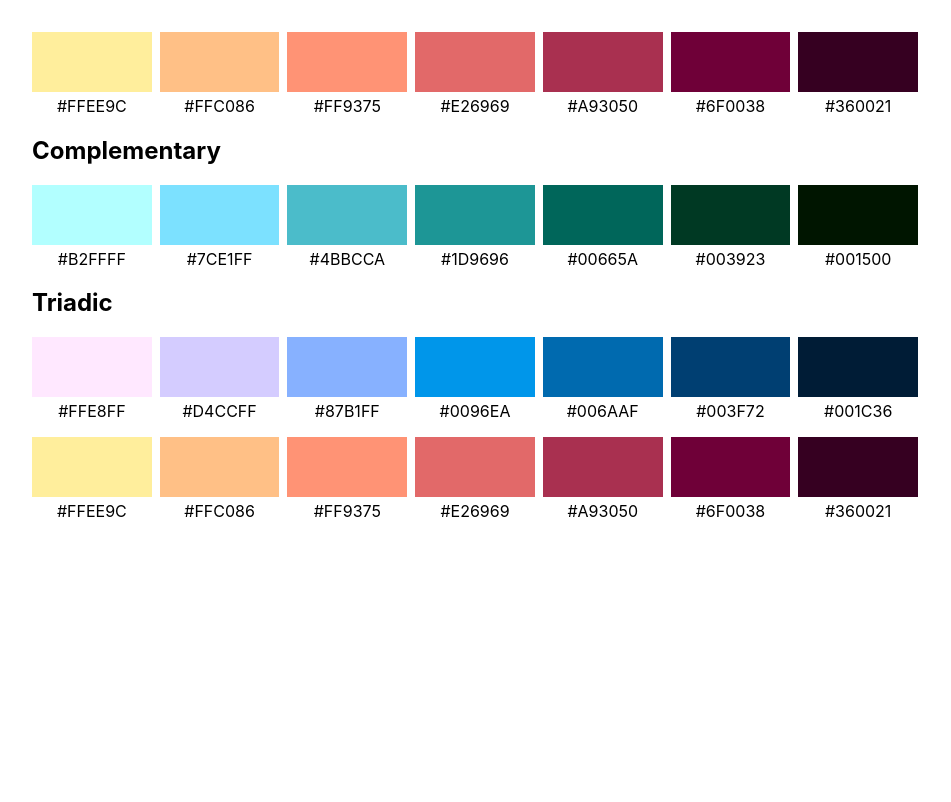
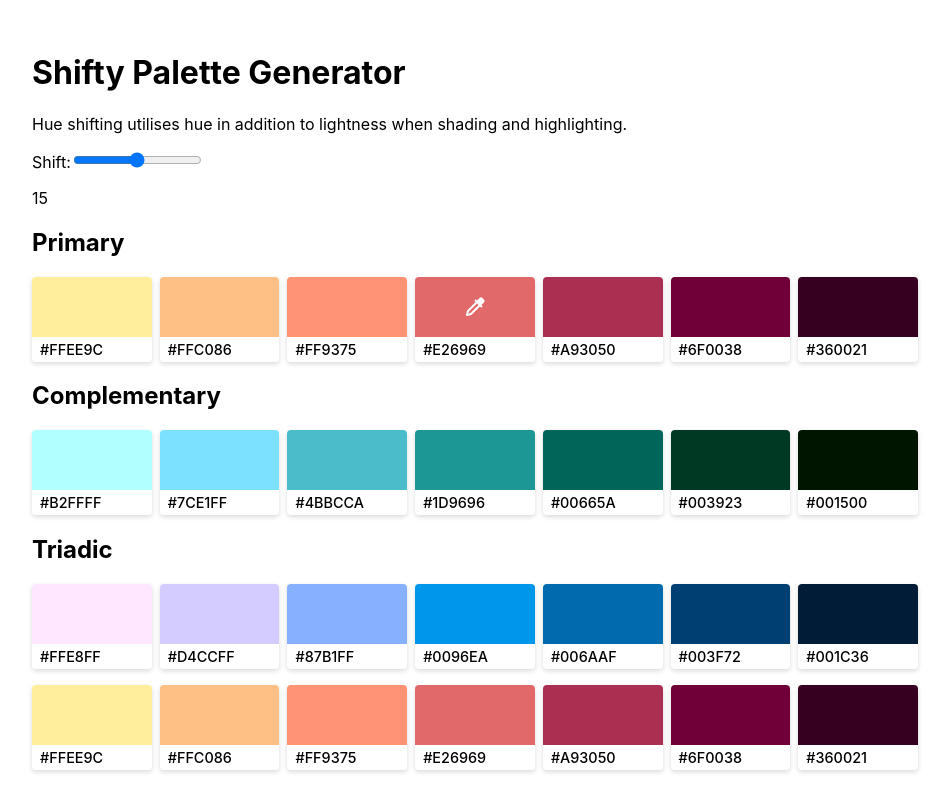
Before and after one commit to joannahosking/palette-generator, a React (Create React App) app: page / in a window 1280 px wide. Shown: the whole page, without its empty margins (0-951 px from the left). Built offline with nearby package versions, Linux system fonts and the light colour scheme.

Commit message:
added shift slider and copy function, some styling

```diff
--- a/src/App.js
+++ b/src/App.js
@@ -6,6 +6,7 @@ import "./sass/App.scss";
 
 function App() {
   const [primary, setPrimary] = useState("#e26969");
+  const [shift, setShift] = useState(15);
 
   useEffect(() => {
     console.log(primary);
@@ -13,11 +14,20 @@ function App() {
 
   return (
     <div className="App">
-      <Primary primary={primary} setPrimary={setPrimary} />
+      <h1>Shifty Palette Generator</h1>
+      <p>Hue shifting utilises hue in addition to lightness when shading and highlighting. </p>
+      <div className="shift-slider">
+        <label>Shift:</label>
+        <input type="range" min="0" max="30" value={shift} onChange={(e) => setShift(e.target.value)} />
+        <p>{shift}</p>
+      </div>
+      <h2>Primary</h2>
+      <p></p>
+      <Primary primary={primary} setPrimary={setPrimary} shift={shift} />
       <h2>Complementary</h2>
-      <Complementary primary={primary} />
+      <Complementary primary={primary} shift={shift} />
       <h2>Triadic</h2>
-      <Triadic primary={primary} />
+      <Triadic primary={primary} shift={shift} />
     </div>
   );
 }
--- /dev/null
+++ b/src/components/Swatch.js
@@ -0,0 +1,18 @@
+import chroma from "chroma-js";
+
+const Swatch = (props) => {
+  const { color } = { ...props };
+  let textColor = chroma(color).lch()[0] < 65 ? 'white' : '';
+
+  return (
+    <div className="swatch">
+      <div
+        style={{ backgroundColor: color, color: textColor }}
+        onClick={() => {navigator.clipboard.writeText(color)}}
+      />
+      <label>{color}</label>
+    </div>
+  );
+};
+
+export default Swatch;
--- a/src/helpers/generate.js
+++ b/src/helpers/generate.js
@@ -9,7 +9,7 @@ export const map = (n, start1, end1, start2, end2) => {
   return ((n - start1) / (end1 - start1)) * (end2 - start2) + start2;
 };
 
-export const createPalette = (primary) => {
+export const createPalette = (primary, shift) => {
   const primaryLch = chroma(primary).lch();
   const base = {
     l: primaryLch[0],
@@ -18,7 +18,7 @@ export const createPalette = (primary) => {
   };
   const minLightness = 1;
   const maxLightness = 99;
-  const hueStep = 15;
+  const hueStep = shift;
   const newPalette = [base];
 
   for (let i = 1; i < 4; i++) {
--- a/src/index.css
+++ b/src/index.css
@@ -5,6 +5,7 @@ body {
     sans-serif;
   -webkit-font-smoothing: antialiased;
   -moz-osx-font-smoothing: grayscale;
+  background: white;
 }
 
 code {
--- a/src/palettes/Complementary.js
+++ b/src/palettes/Complementary.js
@@ -1,50 +1,24 @@
 import { useState, useEffect } from "react";
-import chroma from "chroma-js";
+import Swatch from '../components/Swatch';
 import { createPalette, getComplementary } from "../helpers/generate";
 
 const Complementary = (props) => {
-  const { primary } = { ...props };
-  const [complementaryPalette, setComplementaryPalette] = useState(createPalette(getComplementary(primary)));
+  const { primary,shift } = { ...props };
+  const [complementaryPalette, setComplementaryPalette] = useState(createPalette(getComplementary(primary), shift));
 
   useEffect(() => {
-    setComplementaryPalette(createPalette(getComplementary(primary)));
-  }, [primary]);
+    setComplementaryPalette(createPalette(getComplementary(primary), shift));
+  }, [primary, shift]);
 
   return (
     <div className="palette">
-      <div className="swatch">
-        <div style={{ backgroundColor: complementaryPalette[0] }} />
-        <label>{chroma(complementaryPalette[0]).hex()}</label>
-      </div>
-      <div className="swatch">
-        <div style={{ backgroundColor: complementaryPalette[1] }} />
-        <label>{chroma(complementaryPalette[1]).hex()}</label>
-      </div>
-
-      <div className="swatch">
-        <div style={{ backgroundColor: complementaryPalette[2] }} />
-        <label>{chroma(complementaryPalette[2]).hex()}</label>
-      </div>
-
-      <div className="swatch">
-        <div style={{ backgroundColor: complementaryPalette[3] }} />
-        <label>{chroma(complementaryPalette[3]).hex()}</label>
-      </div>
-
-      <div className="swatch">
-        <div style={{ backgroundColor: complementaryPalette[4] }} />
-        <label>{chroma(complementaryPalette[4]).hex()}</label>
-      </div>
-
-      <div className="swatch">
-        <div style={{ backgroundColor: complementaryPalette[5] }} />
-        <label>{chroma(complementaryPalette[5]).hex()}</label>
-      </div>
-
-      <div className="swatch">
-        <div style={{ backgroundColor: complementaryPalette[6] }} />
-        <label>{chroma(complementaryPalette[6]).hex()}</label>
-      </div>
+      <Swatch color={complementaryPalette[0]} />
+      <Swatch color={complementaryPalette[1]} />
+      <Swatch color={complementaryPalette[2]} />
+      <Swatch color={complementaryPalette[3]} />
+      <Swatch color={complementaryPalette[4]} />
+      <Swatch color={complementaryPalette[5]} />
+      <Swatch color={complementaryPalette[6]} />
     </div>
   );
 };
--- a/src/palettes/Primary.js
+++ b/src/palettes/Primary.js
@@ -1,32 +1,25 @@
 import { useState, useEffect } from "react";
 import chroma from "chroma-js";
+import Swatch from '../components/Swatch';
 import { createPalette } from "../helpers/generate";
 
 const Primary = (props) => {
-  const { primary, setPrimary } = { ...props };
-  const [primaryPalette, setPrimaryPalette] = useState(createPalette(primary));
+  const { primary, setPrimary, shift } = { ...props };
+  const [primaryPalette, setPrimaryPalette] = useState(createPalette(primary, shift));
 
   useEffect(() => {
-    setPrimaryPalette(createPalette(primary));
-  }, [primary]);
+    setPrimaryPalette(createPalette(primary, shift));
+  }, [primary, shift]);
+
+  let textColor = chroma(primary).lch()[0] < 65 ? 'white' : '';
 
   return (
     <div className="palette">
-      <div className="swatch">
-        <div style={{ backgroundColor: primaryPalette[0] }} />
-        <label>{chroma(primaryPalette[0]).hex()}</label>
-      </div>
-      <div className="swatch">
-        <div style={{ backgroundColor: primaryPalette[1] }} />
-        <label>{chroma(primaryPalette[1]).hex()}</label>
-      </div>
-
-      <div className="swatch">
-        <div style={{ backgroundColor: primaryPalette[2] }} />
-        <label>{chroma(primaryPalette[2]).hex()}</label>
-      </div>
+      <Swatch color={primaryPalette[0]} />
+      <Swatch color={primaryPalette[1]} />
+      <Swatch color={primaryPalette[2]} />
       <div className="swatch primary">
-        <div style={{ backgroundColor: primary }}>
+        <div style={{ backgroundColor: primary, color: textColor }}>
           <input
             type="color"
             name="primary"
@@ -36,21 +29,9 @@ const Primary = (props) => {
         </div>
         <label>{chroma(primary).hex()}</label>
       </div>
-
-      <div className="swatch">
-        <div style={{ backgroundColor: primaryPalette[4] }} />
-        <label>{chroma(primaryPalette[4]).hex()}</label>
-      </div>
-
-      <div className="swatch">
-        <div style={{ backgroundColor: primaryPalette[5] }} />
-        <label>{chroma(primaryPalette[5]).hex()}</label>
-      </div>
-
-      <div className="swatch">
-        <div style={{ backgroundColor: primaryPalette[6] }} />
-        <label>{chroma(primaryPalette[6]).hex()}</label>
-      </div>
+      <Swatch color={primaryPalette[4]} />
+      <Swatch color={primaryPalette[5]} />
+      <Swatch color={primaryPalette[6]} />
     </div>
   );
 };
--- a/src/palettes/Triadic.js
+++ b/src/palettes/Triadic.js
@@ -1,94 +1,41 @@
 import { useState, useEffect } from "react";
-import chroma from "chroma-js";
+import Swatch from "../components/Swatch";
 import { createPalette, getTriadic } from "../helpers/generate";
 
 const Triadic = (props) => {
-  const { primary } = { ...props };
+  const { primary, shift } = { ...props };
   const [triadicPalette, setTriadicPalette] = useState([
-    createPalette(getTriadic(primary)[0]),
-    createPalette(getTriadic(primary)[1]),
+    createPalette(getTriadic(primary)[0], shift),
+    createPalette(getTriadic(primary)[1], shift),
   ]);
 
   useEffect(() => {
     setTriadicPalette([
-      createPalette(getTriadic(primary)[0]),
-      createPalette(getTriadic(primary)[1]),
+      createPalette(getTriadic(primary)[0], shift),
+      createPalette(getTriadic(primary)[1], shift),
     ]);
-  }, [primary]);
+  }, [primary, shift]);
 
   return (
     <>
       <div className="palette">
-        <div className="swatch">
-          <div style={{ backgroundColor: triadicPalette[0][0] }} />
-          <label>{chroma(triadicPalette[0][0]).hex()}</label>
-        </div>
-
-        <div className="swatch">
-          <div style={{ backgroundColor: triadicPalette[0][1] }} />
-          <label>{chroma(triadicPalette[0][1]).hex()}</label>
-        </div>
-
-        <div className="swatch">
-          <div style={{ backgroundColor: triadicPalette[0][2] }} />
-          <label>{chroma(triadicPalette[0][2]).hex()}</label>
-        </div>
-
-        <div className="swatch">
-          <div style={{ backgroundColor: triadicPalette[0][3] }} />
-          <label>{chroma(triadicPalette[0][3]).hex()}</label>
-        </div>
-
-        <div className="swatch">
-          <div style={{ backgroundColor: triadicPalette[0][4] }} />
-          <label>{chroma(triadicPalette[0][4]).hex()}</label>
-        </div>
-
-        <div className="swatch">
-          <div style={{ backgroundColor: triadicPalette[0][5] }} />
-          <label>{chroma(triadicPalette[0][5]).hex()}</label>
-        </div>
-
-        <div className="swatch">
-          <div style={{ backgroundColor: triadicPalette[0][6] }} />
-          <label>{chroma(triadicPalette[0][6]).hex()}</label>
-        </div>
+        <Swatch color={triadicPalette[0][0]} />
+        <Swatch color={triadicPalette[0][1]} />
+        <Swatch color={triadicPalette[0][2]} />
+        <Swatch color={triadicPalette[0][3]} />
+        <Swatch color={triadicPalette[0][4]} />
+        <Swatch color={triadicPalette[0][5]} />
+        <Swatch color={triadicPalette[0][6]} />
       </div>
 
       <div className="palette">
-        <div className="swatch">
-          <div style={{ backgroundColor: triadicPalette[1][0] }} />
-          <label>{chroma(triadicPalette[1][0]).hex()}</label>
-        </div>
-        <div className="swatch">
-          <div style={{ backgroundColor: triadicPalette[1][1] }} />
-          <label>{chroma(triadicPalette[1][1]).hex()}</label>
-        </div>
-
-        <div className="swatch">
-          <div style={{ backgroundColor: triadicPalette[1][2] }} />
-          <label>{chroma(triadicPalette[1][2]).hex()}</label>
-        </div>
-
-        <div className="swatch">
-          <div style={{ backgroundColor: triadicPalette[1][3] }} />
-          <label>{chroma(triadicPalette[1][3]).hex()}</label>
-        </div>
-
-        <div className="swatch">
-          <div style={{ backgroundColor: triadicPalette[1][4] }} />
-          <label>{chroma(triadicPalette[1][4]).hex()}</label>
-        </div>
-
-        <div className="swatch">
-          <div style={{ backgroundColor: triadicPalette[1][5] }} />
-          <label>{chroma(triadicPalette[1][5]).hex()}</label>
-        </div>
-
-        <div className="swatch">
-          <div style={{ backgroundColor: triadicPalette[1][6] }} />
-          <label>{chroma(triadicPalette[1][6]).hex()}</label>
-        </div>
+        <Swatch color={triadicPalette[1][0]} />
+        <Swatch color={triadicPalette[1][1]} />
+        <Swatch color={triadicPalette[1][2]} />
+        <Swatch color={triadicPalette[1][3]} />
+        <Swatch color={triadicPalette[1][4]} />
+        <Swatch color={triadicPalette[1][5]} />
+        <Swatch color={triadicPalette[1][6]} />
       </div>
     </>
   );
--- a/src/sass/App.scss
+++ b/src/sass/App.scss
@@ -42,17 +42,46 @@ input[type="color"] {
     position: relative;
     display: block;
     width: 100%;
+    border-radius: 0.25rem;
+    box-shadow: 0 2px 5px rgba(0 0 0 / 15%);
+    overflow: hidden;
 
     div {
         position: relative;
         width: 100%;
         aspect-ratio: 2 / 1;
+        cursor: pointer;
+
+        &:after {
+            content: '';
+            position: absolute;
+            inset: 0;
+            display: grid;
+            place-items: center;
+            mask-image: url('../assets/copy.svg');
+            -webkit-mask-image: url('../assets/copy.svg');
+            mask-position: center;
+            -webkit-mask-position: center;
+            mask-repeat: no-repeat;
+            -webkit-mask-repeat: no-repeat;
+            background-color: currentColor;
+            pointer-events: none;
+            opacity: 0;
+            transition: opacity 0.15s ease-out;
+        }
+
+        &:hover {
+            &:after {
+                opacity: 1;
+            }
+        }
     }
 
     label {
         display: block;
-        margin-top: 0.25rem;
-        text-align: center;
+        padding: 0.25rem 0.5rem;
+        font-size: 0.9rem;
+        font-weight: 500;
         text-transform: uppercase;
     }
 
@@ -65,4 +94,20 @@ input[type="color"] {
             display: none;
         }
     }
+
+    &.primary {
+        transition: box-shadow 0.2s ease-in-out;
+
+        div {
+            &:after {
+                mask-image: url('../assets/eyedropper.svg');
+                -webkit-mask-image: url('../assets/eyedropper.svg');
+                opacity: 1;
+            }
+        }
+
+        &:has(div:hover) {
+            box-shadow: 0 2px 5px rgba(0 0 0 / 60%);
+        }
+    }
 }
```
Also changed, not shown: src/assets/copy.svg (added), src/assets/eyedropper.svg (added).
